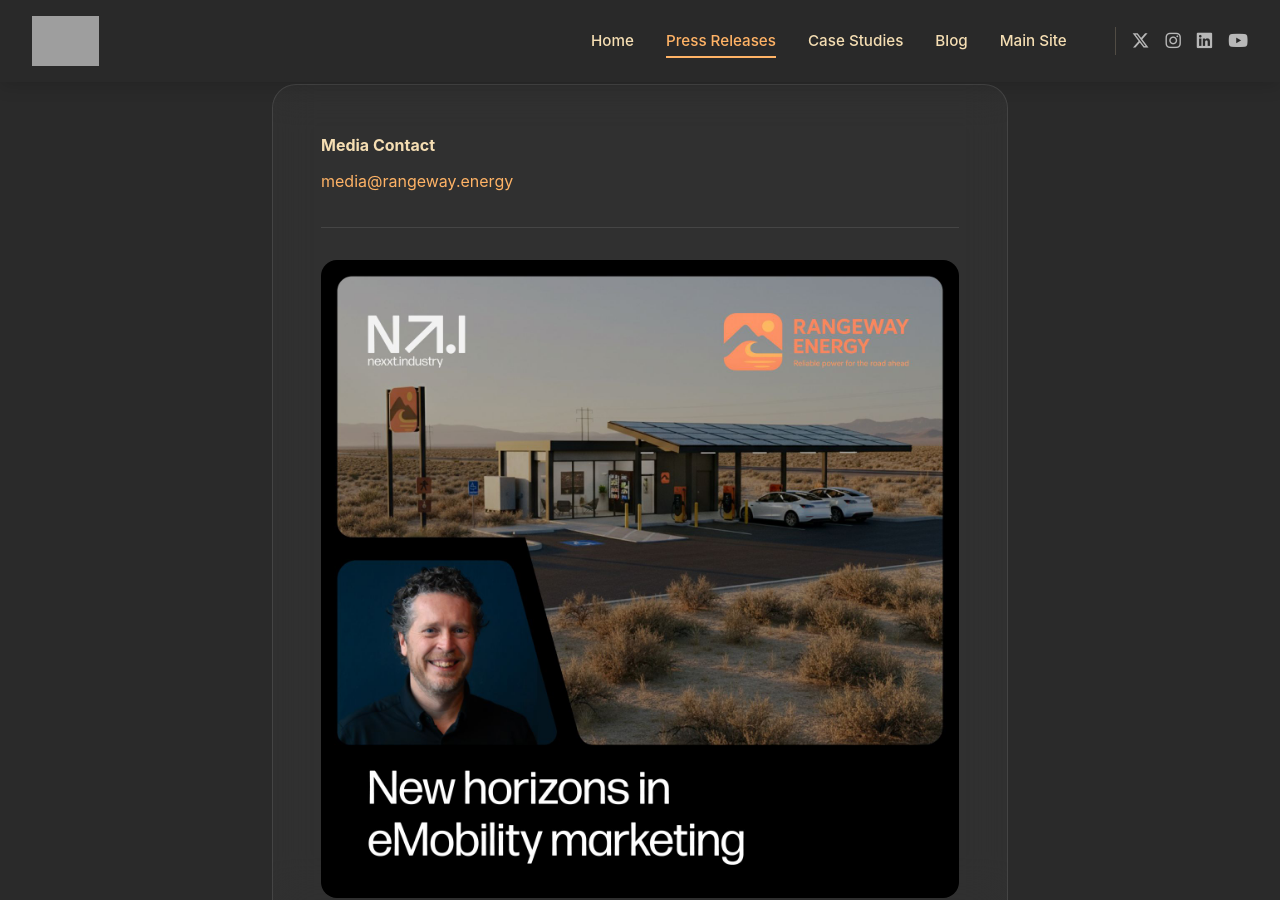
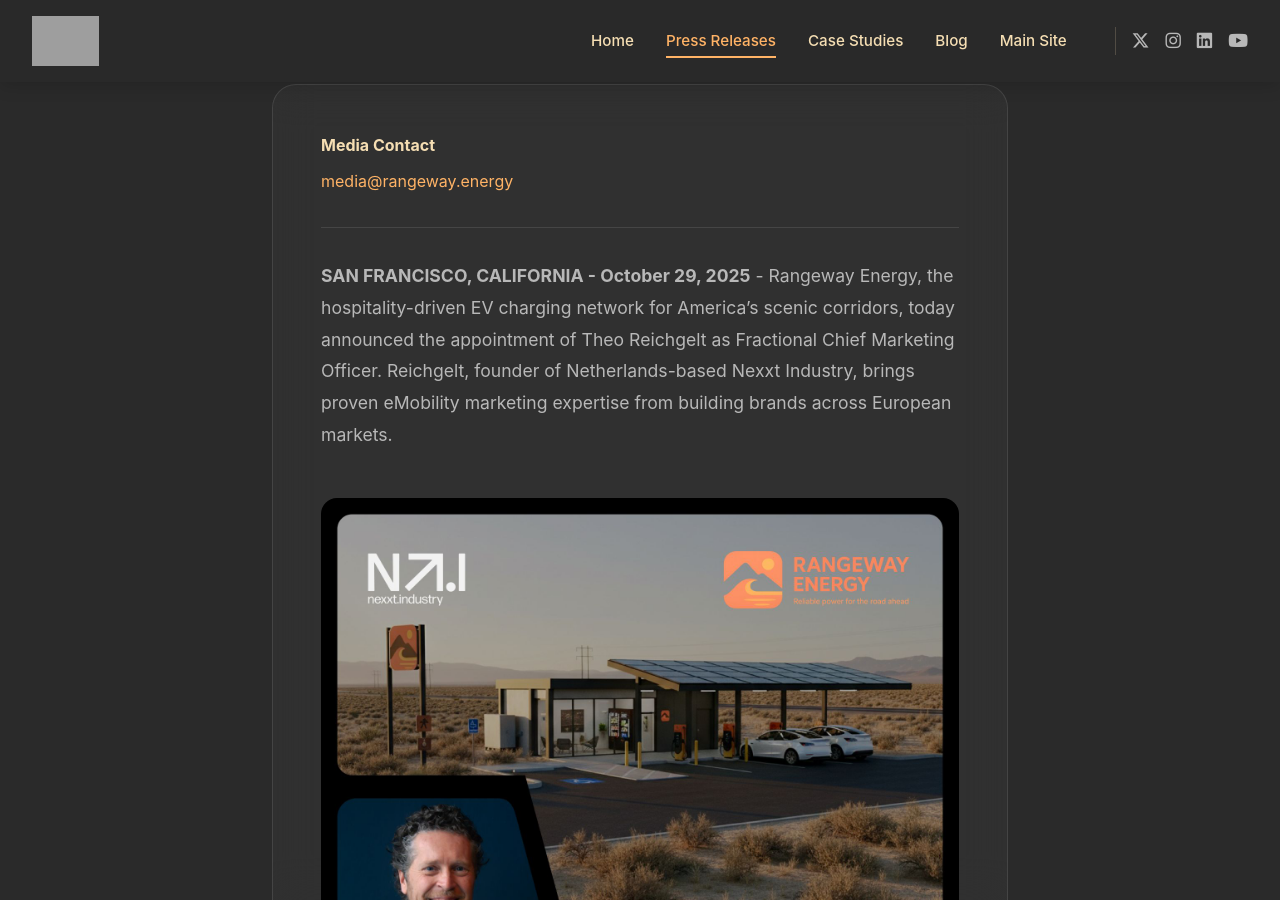
Before and after one commit to ZakWinnick/rangeway-newsroom, a Jekyll site: the page built from _press_releases/2025-10-29-fractional-cmo-appointment.md, in a window 1280 px wide and 900 px high, scrolled down 756 px. Built offline with Jekyll 4.4.1, drawn with Linux system fonts in a browser that asks for light colours; grey boxes are pictures that could not be loaded.

Commit message:
Move image after opening paragraph in press release
- Image now appears after first paragraph instead of before byline
- Preserves excerpt preview on homepage and press page
- Maintains responsive styling with proper spacing

🤖 Generated with [Claude Code](https://claude.com/claude-code)

Co-Authored-By: Claude <noreply@anthropic.com>

```diff
--- a/_press_releases/2025-10-29-fractional-cmo-appointment.md
+++ b/_press_releases/2025-10-29-fractional-cmo-appointment.md
@@ -5,9 +5,9 @@ date: 2025-10-29
 description: "European eMobility marketing expert joins to build brand foundation for California launch and US expansion"
 ---
 
-<img src="/assets/images/nexxtannouncement.jpg" alt="Rangeway Energy and Nexxt Industry partnership announcement" style="max-width: 100%; height: auto; border-radius: var(--radius-md); margin-bottom: 2rem;">
+**SAN FRANCISCO, CALIFORNIA - October 29, 2025** - Rangeway Energy, the hospitality-driven EV charging network for America's scenic corridors, today announced the appointment of Theo Reichgelt as Fractional Chief Marketing Officer. Reichgelt, founder of Netherlands-based Nexxt Industry, brings proven eMobility marketing expertise from building brands across European markets.
 
-**SAN FRANCISCO, CALIFORNIA - October 29, 2025** - Rangeway Energy, the hospitality-driven EV charging network for America's scenic corridors, today announced the appointment of Theo Reichgelt as Fractional Chief Marketing Officer. Reichgelt, founder of Netherlands-based Nexxt Industry, brings proven eMobility marketing expertise from building brands across European markets.
+<img src="/assets/images/nexxtannouncement.jpg" alt="Rangeway Energy and Nexxt Industry partnership announcement" style="max-width: 100%; height: auto; border-radius: var(--radius-md); margin: 2rem 0;">
 
 The appointment comes as Rangeway prepares to launch its first Basecamp location in Baker, California, and advance its Pre-Seed funding round. Reichgelt will lead brand development, market positioning, and go-to-market strategy as the company scales its hub-satellite network across scenic routes throughout the western United States.
 
```
